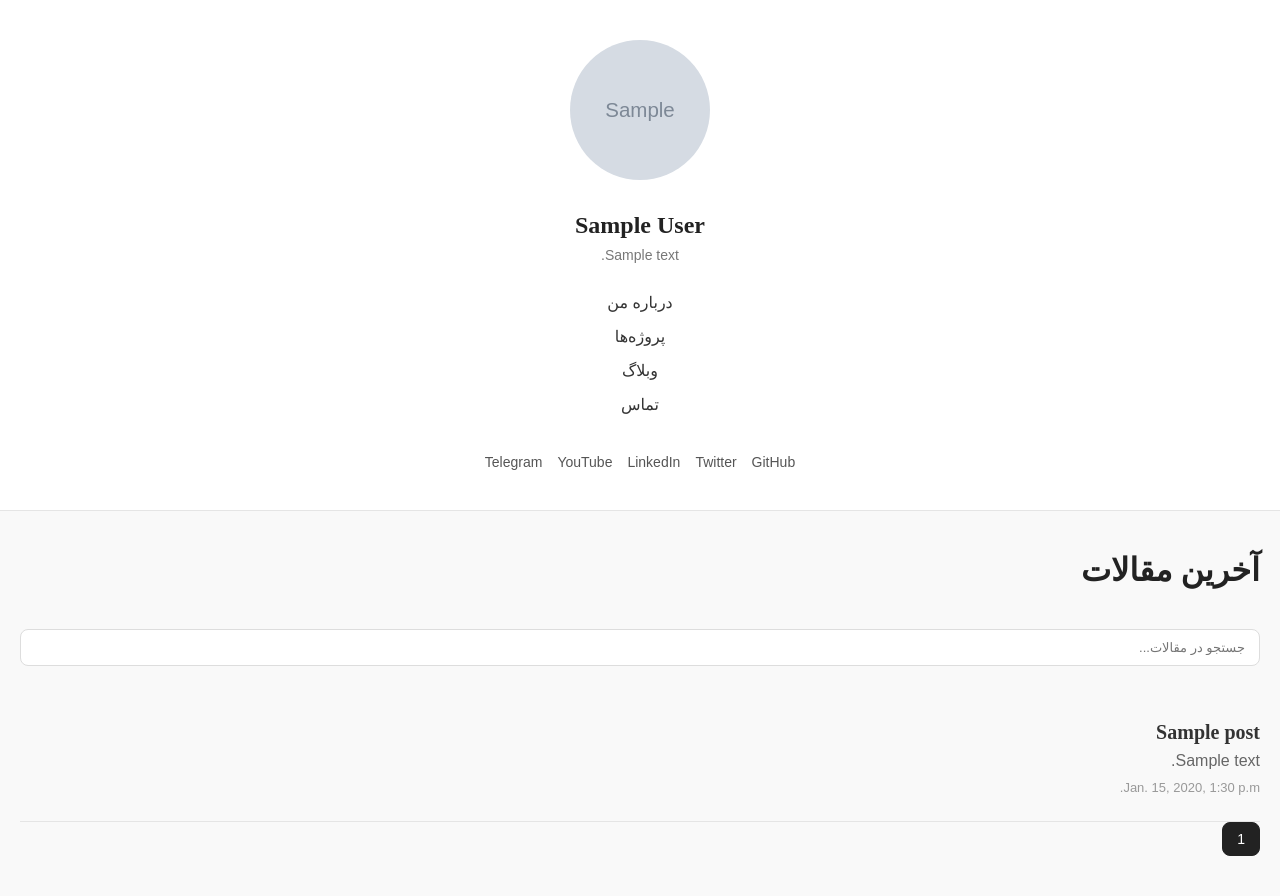
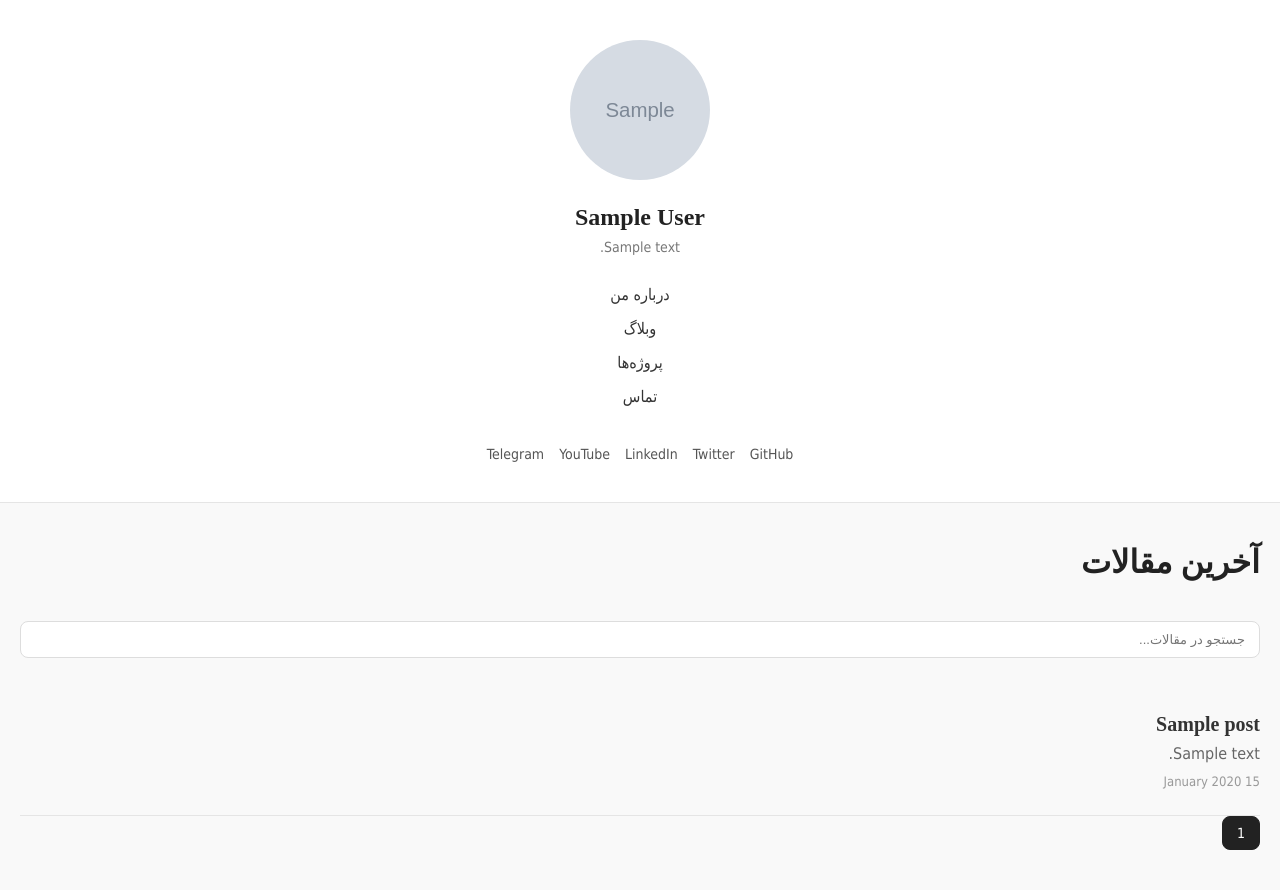
Before and after one commit to MimSkywalker/My-Weblog, a Django app: template templates/home/index.html in a window 1280 px wide. After the commit the page ends 850 px from the top, so only its background shows below. Run offline with Django 5.2, Linux system fonts and the light colour scheme; tables that the repository leaves empty hold one stand-in row (values such as "Sample post"); the template is opened without the code that fills it: values that come from a table or form of the project are taken from there, most other values are stand-ins (such as "Sample title", 1, 10 or a date in 2020); grey boxes marked "Sample" are stand-in pictures.

Commit message:
Completed Homepage

```diff
--- a/static/home/css/home.css
+++ b/static/home/css/home.css
@@ -22,180 +22,210 @@
   font-display: swap;
 }
 
-
 h1, h2, h3, .post-title{
   font-family: "IRZar", serif;
 }
 
-
-
-
-* {
-  margin: 0;
-  padding: 0;
-  box-sizing: border-box;
+*, *::before, *::after{
+  margin:0;
+  padding:0;
+  box-sizing:border-box;
 }
 
-body {
-  font-family:  "IRZar", sans-serif;
-  background: #f9f9f9;
-  color: #222;
+body{
+  font-family:"IRZar","Tahoma",sans-serif;
+  background:#f9f9f9;
+  color:#222;
 }
 
-.layout {
-  display: flex;
-  flex-direction: row-reverse;
-  min-height: 100vh;
+.layout{
+  display:flex;
+  flex-direction:row-reverse;
+  min-height:100vh;
 }
 
 /* Left Space */
-.left-space {
-  width: 300px;
-  background: #fff;
-  border-left: 1px solid #e5e5e5;
+
+.left-space{
+  width:300px;
+  background:#fff;
+  border-left:1px solid #e5e5e5;
 }
 
 /* Content */
-.content {
-  flex: 1;
-  padding: 60px 80px;
+
+.content{
+  flex:1;
+  padding:60px 80px;
 }
 
-.page-title {
-  font-size: 32px;
-  margin-bottom: 40px;
+.page-title{
+  font-size:32px;
+  margin-bottom:40px;
 }
 
-.post {
-  padding: 25px 0;
-  border-bottom: 1px solid #e5e5e5;
+.post{
+  padding:25px 0;
+  border-bottom:1px solid #e5e5e5;
+
+  opacity:0;
+  transform:translateY(20px);
+
+  transition:opacity .6s ease, transform .6s ease;
+  will-change: opacity, transform;
 }
 
-.post h2 {
-  font-size: 20px;
-  margin-bottom: 8px;
-  color: #333;
+.post.show{
+  opacity:1;
+  transform:translateY(0);
+}
+.no-js .post{
+  opacity:1;
+  transform:none;
 }
 
-.post p {
-  color: #666;
-  margin-bottom: 8px;
+.post:hover{
+  background:#fafafa;
 }
 
-.date {
-  font-size: 13px;
-  color: #999;
+.post h2{
+  font-size:20px;
+  margin-bottom:8px;
+  color:#333;
+  transition:color 0.25s ease;
+  cursor:pointer;
+}
+
+.post h2:hover{
+  color:#000;
+}
+
+.post p{
+  color:#666;
+  margin-bottom:8px;
+}
+
+.date{
+  font-size:13px;
+  color:#999;
 }
 
 /* Sidebar */
-.sidebar {
-  width: 320px;
-  background: #fff;
-  padding: 40px 30px;
-  border-left: 1px solid #e5e5e5;
-  text-align: center;
+
+.sidebar{
+  width:320px;
+  background:#fff;
+  padding:40px 30px;
+  border-left:1px solid #e5e5e5;
+  text-align:center;
 }
 
-.avatar {
-  width: 140px;
-  height: 140px;
-  border-radius: 50%;
-  margin-bottom: 20px;
+.avatar{
+  width:140px;
+  height:140px;
+  border-radius:50%;
+  margin-bottom:20px;
+  object-fit:cover;
 }
 
-.profile h2 {
-  font-size: 24px;
-  margin-bottom: 8px;
+.profile h2{
+  font-size:24px;
+  margin-bottom:8px;
 }
 
-.bio {
-  font-size: 14px;
-  color: #777;
-  margin-bottom: 30px;
+.bio{
+  font-size:14px;
+  color:#777;
+  margin-bottom:30px;
 }
 
-.sidebar-nav {
-  display: flex;
-  flex-direction: column;
-  gap: 15px;
-  margin-bottom: 40px;
+.sidebar-nav{
+  list-style:none;
+  display:flex;
+  flex-direction:column;
+  gap:15px;
+  margin-bottom:40px;
 }
 
-.sidebar-nav a {
-  text-decoration: none;
-  color: #333;
-  font-weight: 500;
-  transition: 0.3s;
+.sidebar-nav a{
+  text-decoration:none;
+  color:#333;
+  font-weight:500;
+  display:inline-block;
+  transition:color 0.25s ease, transform 0.25s ease;
 }
 
-.sidebar-nav a:hover {
-  color: #000;
+.sidebar-nav a:hover{
+  color:#000;
+  transform:translateX(-2px);
 }
 
-.socials {
-  display: flex;
-  justify-content: center;
-  gap: 15px;
-  font-size: 14px;
+.socials{
+  display:flex;
+  justify-content:center;
+  gap:15px;
+  font-size:14px;
 }
 
-.socials a {
-  text-decoration: none;
-  color: #555;
-  transition: 0.3s;
+.socials a{
+  text-decoration:none;
+  color:#555;
+  transition:color 0.25s ease, transform 0.25s ease;
 }
 
-.socials a:hover {
-  color: #000;
+.socials a:hover{
+  color:#000;
+  transform:translateY(-2px);
 }
 
 /* Search */
-.search-box {
-  margin-bottom: 30px;
+
+.search-box{
+  margin-bottom:30px;
 }
 
-.search-box input {
-  width: 100%;
-  padding: 12px 16px;
-  border: 1px solid #ddd;
-  border-radius: 8px;
-  font-size: 14px;
+.search-box input{
+  width:100%;
+  padding:12px 16px;
+  border:1px solid #ddd;
+  border-radius:8px;
+  font-size:14px;
 }
 
-.search-box input:focus {
-  outline: none;
-  border-color: #999;
+.search-box input:focus{
+  outline:none;
+  border-color:#999;
 }
 
 /* Responsive */
-@media (max-width: 1400px) {
 
-  .layout {
-    flex-direction: column;
+@media (max-width:1400px){
+
+  .layout{
+    flex-direction:column;
   }
 
-  .left-space {
-    display: none;
+  .left-space{
+    display:none;
   }
 
-  .sidebar {
-    width: 100%;
-    border-left: none;
-    border-bottom: 1px solid #e5e5e5;
-    order: -1;
+  .sidebar{
+    width:100%;
+    border-left:none;
+    border-bottom:1px solid #e5e5e5;
+    order:-1;
   }
 
-  .content {
-    padding: 40px 20px;
+  .content{
+    padding:40px 20px;
   }
 
-  .search-box input {
-    padding: 10px 14px;
-    font-size: 13px;
+  .search-box input{
+    padding:10px 14px;
+    font-size:13px;
   }
 
 }
-
 
 /* Pagination */
 
@@ -219,8 +249,8 @@
   border-radius:8px;
   border:1px solid #e5e5e5;
   font-size:14px;
-  transition:all 0.25s ease;
   background:#fff;
+  transition:background 0.25s ease, color 0.25s ease;
 }
 
 .page-number:hover{
@@ -241,7 +271,7 @@
   border:1px solid #e5e5e5;
   background:#fff;
   font-size:14px;
-  transition:all 0.25s ease;
+  transition:background 0.25s ease, color 0.25s ease;
 }
 
 .page-btn:hover{
@@ -249,6 +279,7 @@
   color:#fff;
   border-color:#222;
 }
+
 .dots{
   padding:8px 10px;
   color:#999;
--- a/static/home/js/home.js
+++ b/static/home/js/home.js
@@ -1,30 +1,53 @@
 // ----------- DOM Ready -----------
 document.addEventListener("DOMContentLoaded", function () {
-    // عناصر مورد نیاز
+
+    // ----------- عناصر مورد نیاز -----------
     const navLinks = document.querySelectorAll(".nav a[href^='#']");
     const navToggle = document.querySelector(".nav-toggle");
     const nav = document.querySelector(".nav");
     const posts = document.querySelectorAll(".post");
 
+
+    // ----------- نمایش پست‌ها هنگام اسکرول -----------
+    const observer = new IntersectionObserver((entries) => {
+
+        entries.forEach(entry => {
+            if (entry.isIntersecting) {
+                entry.target.classList.add("show");
+                observer.unobserve(entry.target);
+            }
+        });
+
+    }, {
+        threshold: 0.1
+    });
+
+    posts.forEach(post => {
+        observer.observe(post);
+    });
+
+
     // ----------- اسکرول نرم روی منوها -----------
     navLinks.forEach(link => {
         link.addEventListener("click", function (e) {
+
             const targetId = this.getAttribute("href");
 
-            // اگر لینک به سکشن خاص اشاره می‌کند (hash)
+            // اگر لینک به سکشن خاص اشاره می‌کند
             if (targetId.startsWith("#") && targetId.length > 1) {
+
                 const targetEl = document.querySelector(targetId);
+
                 if (targetEl) {
                     e.preventDefault();
 
-                    // اسکرول نرم
                     targetEl.scrollIntoView({
                         behavior: "smooth",
                         block: "start"
                     });
 
-                    // بستن منو روی موبایل بعد از کلیک
-                    if (window.innerWidth <= 768 && nav.classList.contains("nav-open")) {
+                    // بستن منو در موبایل
+                    if (window.innerWidth <= 768 && nav && nav.classList.contains("nav-open")) {
                         nav.classList.remove("nav-open");
                     }
                 }
@@ -32,15 +55,19 @@
         });
     });
 
-    // ----------- موبایل منو (باز/بسته کردن) -----------
+
+    // ----------- باز/بسته کردن منو در موبایل -----------
     if (navToggle && nav) {
         navToggle.addEventListener("click", function () {
             nav.classList.toggle("nav-open");
         });
     }
 
-    // ----------- افکت ساده روی کارت‌های پست -----------
+
+    // ----------- افکت کارت پست‌ها -----------
     posts.forEach(post => {
+
+        // hover دسکتاپ
         post.addEventListener("mouseenter", function () {
             this.classList.add("post-hovered");
         });
@@ -49,7 +76,7 @@
             this.classList.remove("post-hovered");
         });
 
-        // روی موبایل: کلیک کردن پست → اسکرول کمی پایین‌تر (احساس focus)
+        // موبایل: فوکوس روی پست
         post.addEventListener("click", function () {
             if (window.innerWidth <= 768) {
                 this.scrollIntoView({
@@ -58,5 +85,7 @@
                 });
             }
         });
+
     });
+
 });
--- a/templates/home/includes/posts.html
+++ b/templates/home/includes/posts.html
@@ -4,6 +4,6 @@
         <article class="post">
           <h2>{{ post.title }}</h2>
           <p>{{ post.excerpt }}</p>
-          <span class="date">{{ post.published_at }}</span>
+          <span class="date">{{ post.published_at|date:"j F Y" }}</span>
         </article>
         {% endfor %}
--- a/templates/home/includes/sidebar.html
+++ b/templates/home/includes/sidebar.html
@@ -1,18 +1,25 @@
       {% load static %}
       <aside class="sidebar">
         <div class="profile">
+
+          {% if mohammad.avatar %}
           <img src="{{ mohammad.avatar.url }}" alt="profile" class="avatar" />
-          <h2>
+          {% endif %}
+
             <h2>{{ mohammad.get_full_name }}</h2>
-          </h2>
+
           <p class="bio">{{ mohammad.bio }}</p>
         </div>
 
-        <nav class="sidebar-nav">
-          <a href="#">درباره من</a>
-          <a href="#">پروژه‌ها</a>
-          <a href="#">وبلاگ</a>
-          <a href="#">تماس</a>
+        <nav>
+
+            <ul class="sidebar-nav">
+              <li><a href="#">درباره من</a></li>
+              <li><a href="#">وبلاگ</a></li>
+              <li><a href="#">پروژه‌ها</a></li>
+              <li><a href="#">تماس</a></li>
+            </ul>
+
         </nav>
 
         <div class="socials">
--- a/templates/home/index.html
+++ b/templates/home/index.html
@@ -1,6 +1,6 @@
 {% load static %}
 <!doctype html>
-<html lang="fa" dir="rtl">
+<html lang="fa" dir="rtl" class="no-js">
   <head>
     <meta charset="UTF-8" />
     <meta name="viewport" content="width=device-width, initial-scale=1.0" />
@@ -30,5 +30,7 @@
       <!-- سایدبار راست -->
         {% include "home/includes/sidebar.html" %}
     </div>
+    <script src="{% static 'home/js/home.js' %}" defer></script>
+
   </body>
 </html>
```
